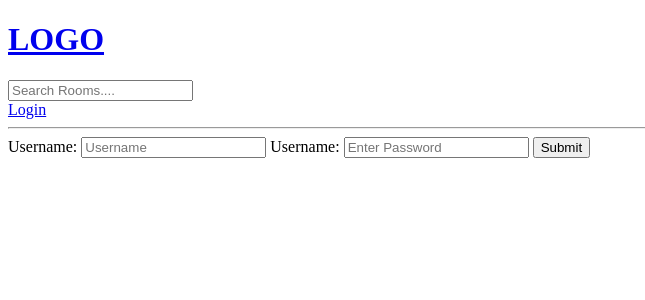
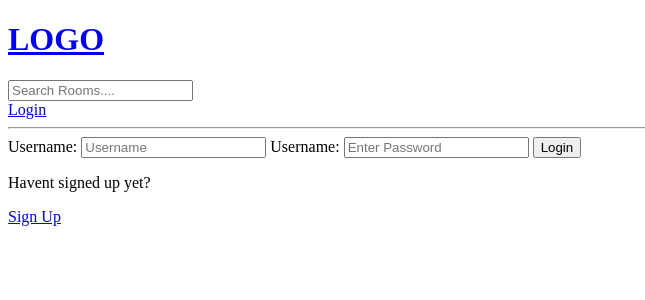
Before and after one commit to mahfuj80/studybud-django, a Django app: page /login in a window 1280 px wide. Shown: the top 300 px of the page, without its empty margins (0-645 px from the left). Run offline with Django 5.2, Linux system fonts and the light colour scheme.

Commit message:
Added User Registration

```diff
--- a/base/templates/base/login_register.html
+++ b/base/templates/base/login_register.html
@@ -1,4 +1,4 @@
-{% extends "main.html" %} {% block content %}
+{% extends "main.html" %} {% block content %} {% if page == 'login' %}
 <div>
   <form method="POST" action="">
     {% csrf_token %}
@@ -6,7 +6,19 @@
     <input type="text" name="username" placeholder="Username" />
     <label>Username:</label>
     <input type="password" name="password" placeholder="Enter Password" />
-    <input type="submit" value="Submit" />
+    <input type="submit" value="Login" />
   </form>
+  <p>Havent signed up yet?</p>
+  <a href="{% url 'register' %}">Sign Up</a>
 </div>
-{% endblock content %}
+{% else %}
+<div>
+  <form method="POST" action="">
+    {% csrf_token %} {{form.as_p}}
+    <input type="submit" value="Reginster" />
+  </form>
+
+  <p>Already signed up?</p>
+  <a href="{% url 'login' %}">Login</a>
+</div>
+{% endif %} {% endblock content %}
--- a/base/urls.py
+++ b/base/urls.py
@@ -4,6 +4,7 @@ from . import views
 urlpatterns = [
     path("", views.home, name="home"),
     path('login', views.loginPage, name="login"),
+    path('register', views.registerPage, name="register"),
     path('logout', views.logoutUser, name="logout"),
     path('room/<str:pk>/', views.room, name="room"),
     path('create-room/', views.createRoom, name="create-room"),
--- a/base/views.py
+++ b/base/views.py
@@ -8,6 +8,7 @@ from django.contrib.auth import authenticate, login, logout
 from django.contrib.auth.models import User
 from .models import Room, Topic
 from .forms import RoomForm
+from django.contrib.auth.forms import UserCreationForm
 
 
 
@@ -24,11 +25,12 @@ from .forms import RoomForm
 
 
 def loginPage(request):
+        page = 'login'
         if request.user.is_authenticated:
                 return redirect('home')
 
         if request.method == 'POST':
-                username = request.POST.get('username')
+                username = request.POST.get('username').lower()
                 password = request.POST.get('password')
 
                 try:
@@ -45,13 +47,31 @@ def loginPage(request):
                 else:
                         messages.error(request, 'Invalid Credentials')
                         return redirect('login')
-        context = {}
+        context = {'page' : page}
         return render(request, 'base/login_register.html', context)
 
 
 def logoutUser(request):
         logout(request)
         return redirect('home')
+
+
+def registerPage(request):
+        form = UserCreationForm()
+        context = {'form' : form}
+
+        if request.method == 'POST':
+                form = UserCreationForm(request.POST)
+                if form.is_valid():
+                        user = form.save(commit=False)
+                        user.username = user.username.lower()
+                        user.save()
+                        login(request, user)
+                        return redirect('home')
+                else:
+                        messages.error(request, 'An Error Occurred during Registration')
+                        return redirect('register')
+        return render(request, 'base/login_register.html', context)
 
 
 def home(request):
--- a/templates/navbar.html
+++ b/templates/navbar.html
@@ -7,6 +7,7 @@
 </form>
 
 {% if request.user.is_authenticated %}
+<p>Hello {{request.user}}</p>
 <a href="{% url 'logout' %}">Logout</a>
 {% else %}
 <a href="{% url 'login' %}">Login</a>
```
